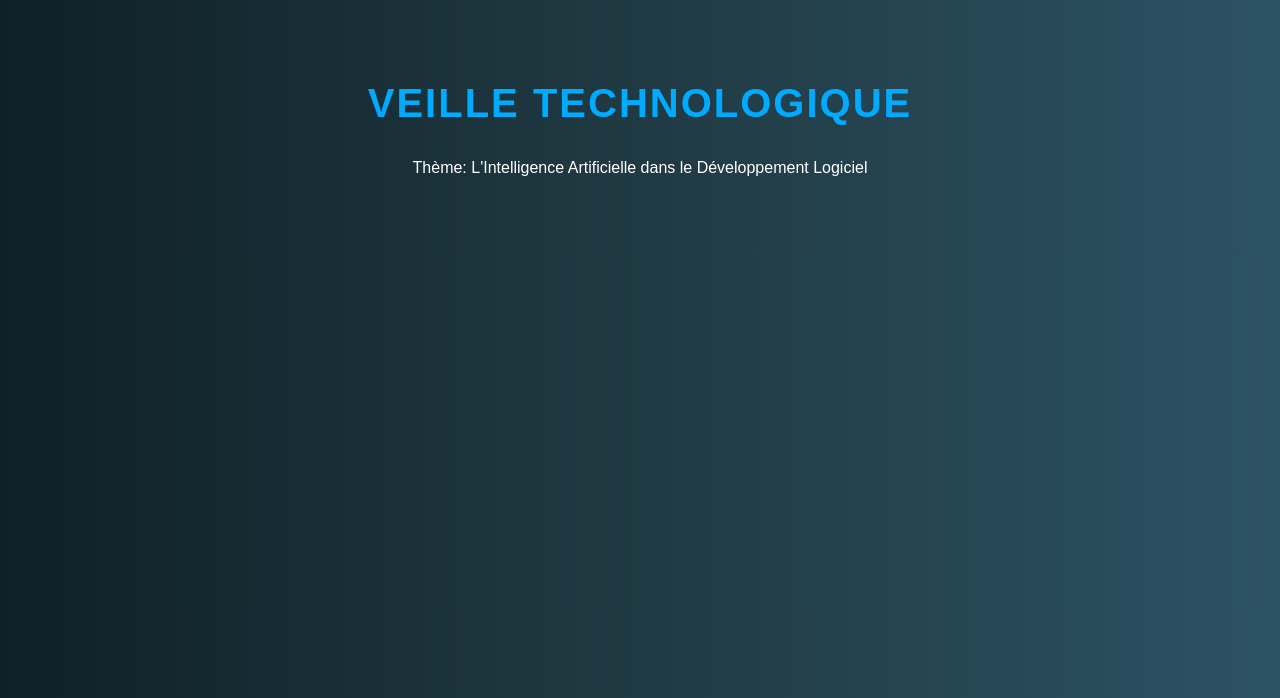
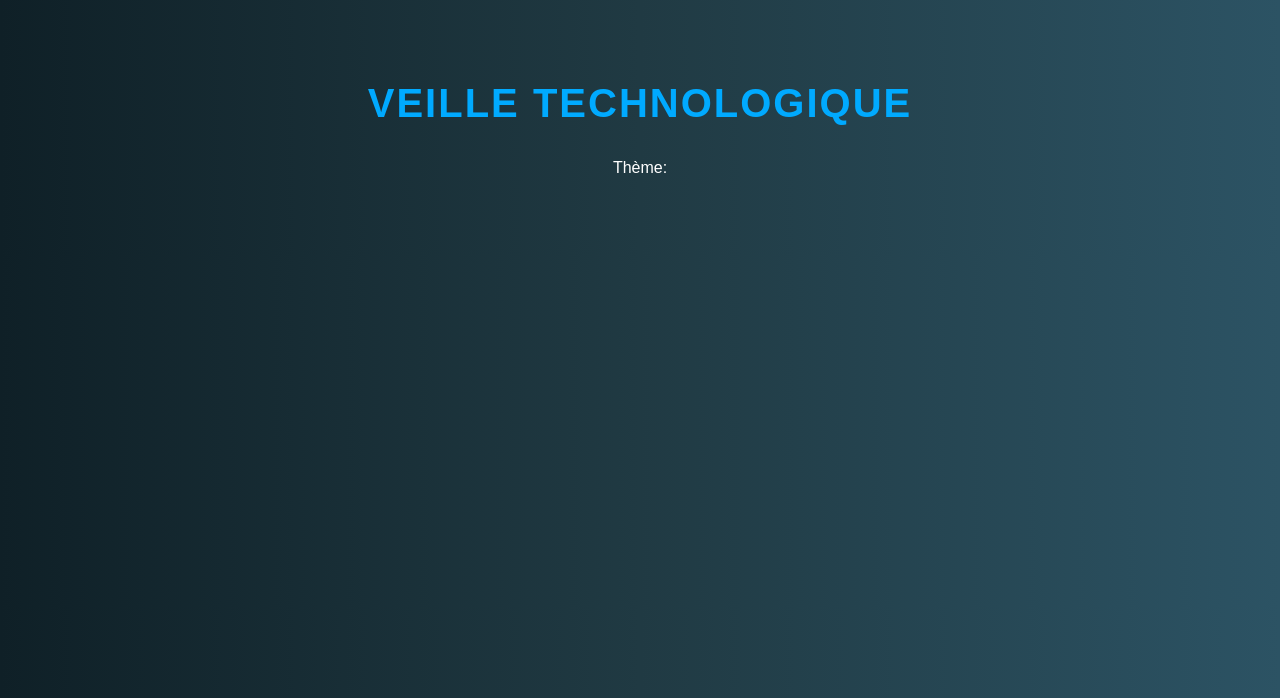
Before and after one commit to soso488/portfoliososo, a plain HTML site: page watch.html in a window 1280 px wide. Shown: the part 102-800 px from the top of the page. Drawn offline with Linux system fonts and the light colour scheme.

Commit message:
tableau MaJ

```diff
--- a/watch.html
+++ b/watch.html
@@ -26,7 +26,7 @@
 <section id="veille" class="section">
     <div class="container">
         <h1>Veille technologique</h1>
-        <p>Thème: L'Intelligence Artificielle dans le Développement Logiciel</p>
+        <p>Thème: </p>
     </div>
 </section>
 <script src="script.js"></script>
```
Also changed, not shown: about.html (+1 -0 lines), 3 other files.
